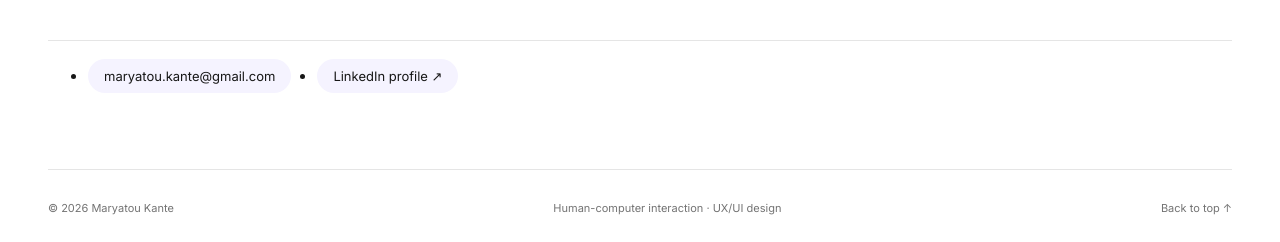
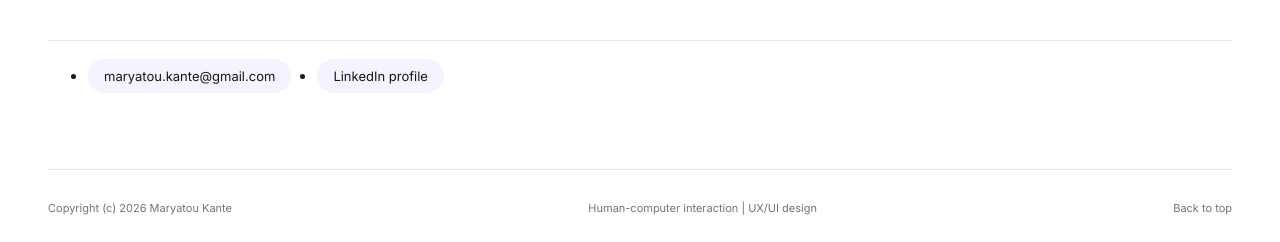
Before and after one commit to uvsqmaryatou/portfolio-ux-hci, a React (Vite) app: page / in a window 1280 px wide. Shown: the part 4935-5177 px from the top of the page. Built offline with nearby package versions, Linux system fonts and the light colour scheme.

Commit message:
Fix portfolio images and navigation

```diff
--- a/src/ARGarden.jsx
+++ b/src/ARGarden.jsx
@@ -204,9 +204,9 @@ export default function ARGardenPage() {
         </section>
 
         <nav className="food-case-pagination ar-garden-pagination" aria-label="Project navigation">
-          <a href={sitePath('/projects')}>← All projects</a>
-          <a href={sitePath('/projects/chorify')}>Next project · Chorify →</a>
-          <a href="#ar-garden-top">Back to top ↑</a>
+          <a href={sitePath('/projects')}>All projects</a>
+          <a href={sitePath('/projects/chorify')}>Next project: Chorify</a>
+          <a href="#ar-garden-top">Back to top</a>
         </nav>
       </main>
       <Footer />
--- a/src/Classic.jsx
+++ b/src/Classic.jsx
@@ -4,7 +4,7 @@ import { sitePath } from './sitePath.js'
 
 const contactLinks = [
   { label: 'Email', display: 'maryatou.kante@gmail.com', value: 'mailto:maryatou.kante@gmail.com' },
-  { label: 'LinkedIn', display: 'LinkedIn profile ↗', value: 'https://www.linkedin.com/in/maryatou-kante-46863a259/' },
+  { label: 'LinkedIn', display: 'LinkedIn profile', value: 'https://www.linkedin.com/in/maryatou-kante-46863a259/' },
 ]
 
 const chips = [
@@ -86,9 +86,9 @@ export function SiteHeader({ projectsPage }) {
 export function Footer() {
   return (
     <footer className="site-footer">
-      <span>© 2026 Maryatou Kante</span>
-      <span>Human-computer interaction · UX/UI design</span>
-      <a className="back-to-top" href="#top">Back to top ↑</a>
+      <span>Copyright (c) 2026 Maryatou Kante</span>
+      <span>Human-computer interaction | UX/UI design</span>
+      <a className="back-to-top" href="#top">Back to top</a>
     </footer>
   )
 }
@@ -226,7 +226,7 @@ function ContactSection() {
       <div className="contact-layout">
         <div>
           <p className="eyebrow">Contact</p>
-          <h2>Let’s make something <span>meaningful.</span></h2>
+          <h2>Let's make something <span>meaningful.</span></h2>
         </div>
       </div>
       <ul className="contact-links" id="contact-links" aria-label="Contact links">
--- a/src/VRMuseum.jsx
+++ b/src/VRMuseum.jsx
@@ -260,9 +260,9 @@ export default function VRMuseumPage() {
         </figure>
 
         <nav className="food-case-pagination museum-pagination" aria-label="Project navigation">
-          <a href={sitePath('/projects')}>← All projects</a>
-          <a href={sitePath('/projects/zoom-promax')}>Next project · ZoomEvenMore →</a>
-          <a href="#museum-top">Back to top ↑</a>
+          <a href={sitePath('/projects')}>All projects</a>
+          <a href={sitePath('/projects/zoom-promax')}>Next project: ZoomEvenMore</a>
+          <a href="#museum-top">Back to top</a>
         </nav>
       </main>
       <Footer />
```
